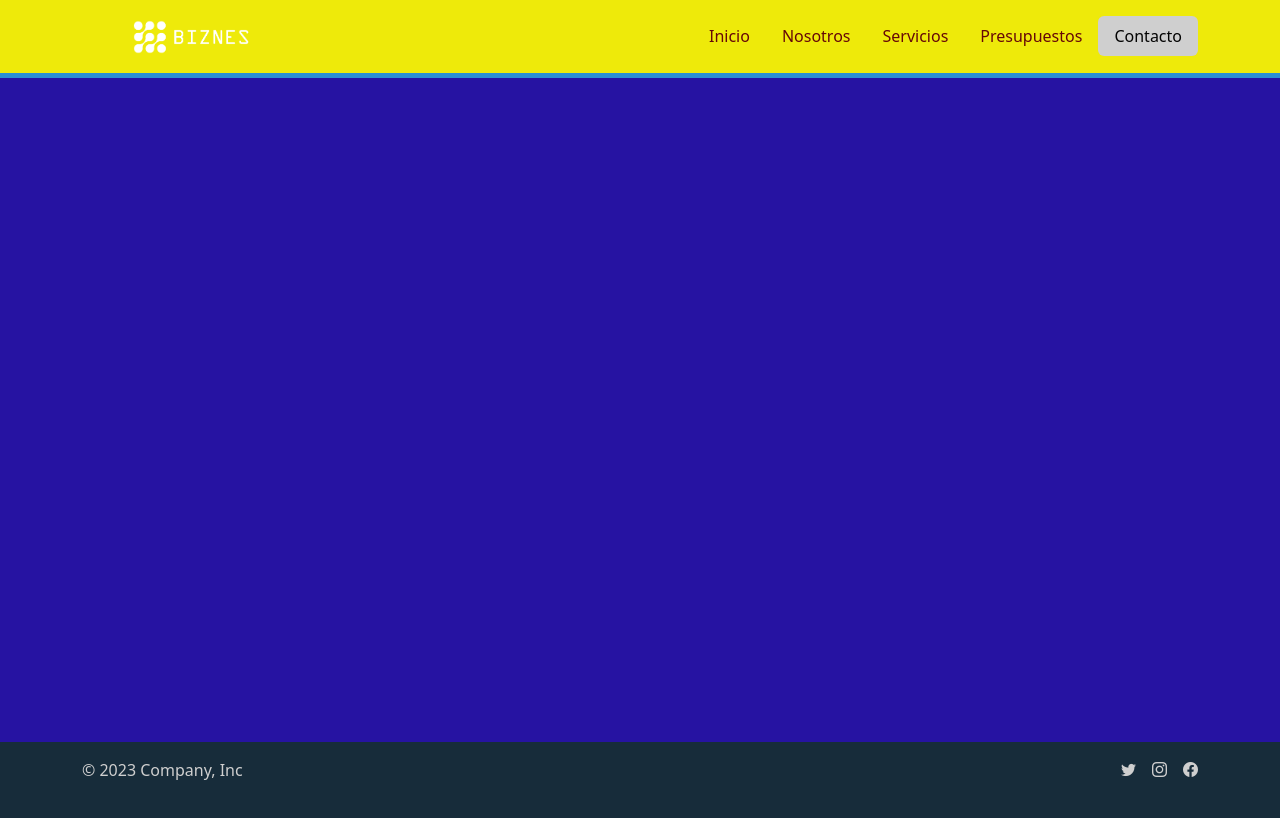
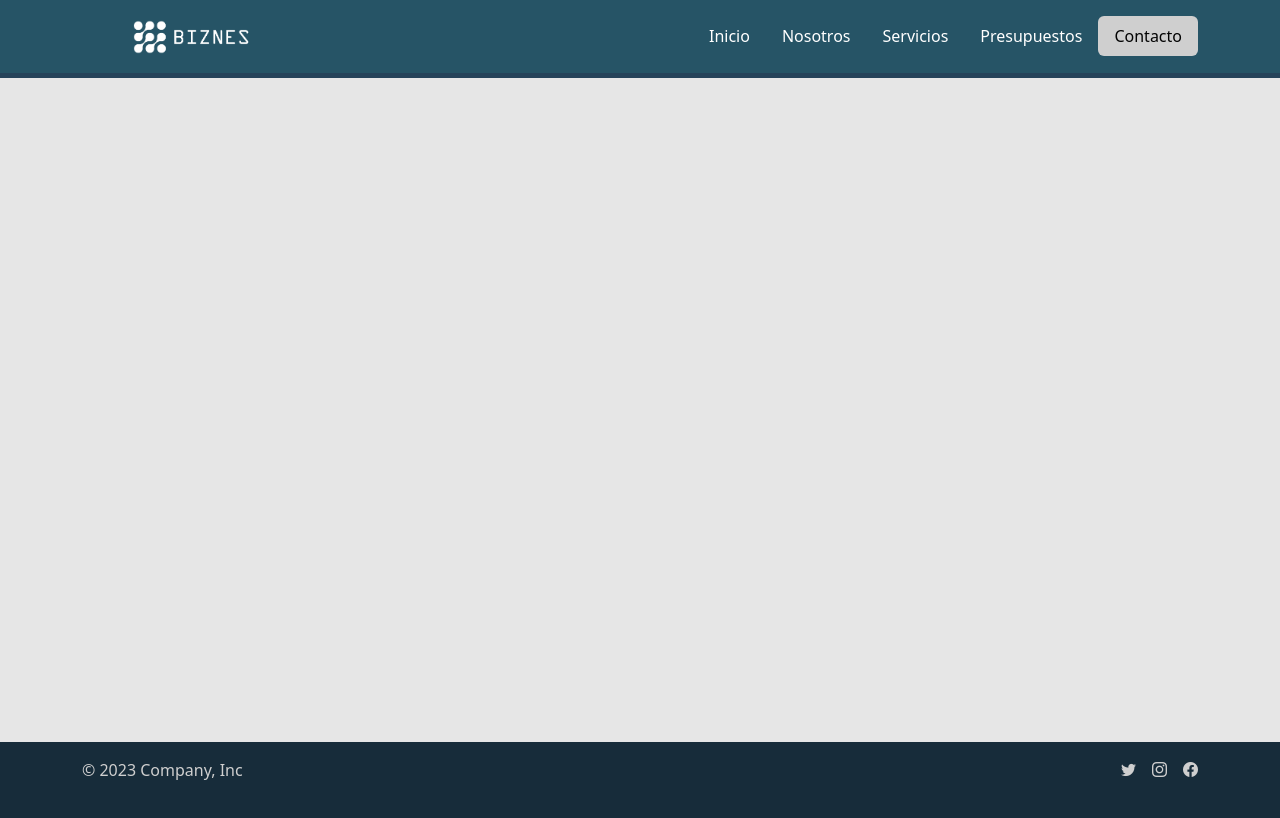
Before and after one commit to fernandosaldias88/trabajointegrador, a plain HTML site: page pages/contacto.html in a window 1280 px wide. Drawn offline with nearby package versions, Linux system fonts and the light colour scheme.

Commit message:
Se modifican los link y colores

```diff
--- a/css/style.css
+++ b/css/style.css
@@ -6,19 +6,19 @@
 }
 
 .cabecera{
-    background-color: #eeea0a !important;
-    border-bottom:  5px solid #2b8fd2;
+    background-color: #265466 !important;
+    border-bottom:  5px solid #26435a;
 
 }
 
 a{
-    color: rgb(102, 7, 7) !important;
+    color: rgb(255, 255, 255) !important;
     text-decoration: none;
     font-size: 15px;
 }
 
 body{
-    background-color: rgb(38, 19, 162);
+    background-color: rgb(230, 230, 230);
     margin: 0%;
     padding: 0%;
 }
--- a/pages/contacto.html
+++ b/pages/contacto.html
@@ -27,10 +27,10 @@
 
           <ul class="nav nav-pills">
             <li class="nav-item"><a href="/index.html" class="nav-link " aria-current="page">Inicio</a></li>
-            <li class="nav-item"><a href="/pages/nosotros.html" class="nav-link ">Nosotros</a></li>
-            <li class="nav-item"><a href="/pages/servicios.html" class="nav-link">Servicios</a></li>
-            <li class="nav-item"><a href="/pages/presupuestos.html" class="nav-link">Presupuestos</a></li>
-            <li class="nav-item"><a href="/pages/contacto.html" class="nav-link active">Contacto</a></li>
+            <li class="nav-item"><a href="nosotros.html" class="nav-link ">Nosotros</a></li>
+            <li class="nav-item"><a href="servicios.html" class="nav-link">Servicios</a></li>
+            <li class="nav-item"><a href="presupuestos.html" class="nav-link">Presupuestos</a></li>
+            <li class="nav-item"><a href="#" class="nav-link active">Contacto</a></li>
           </ul>
         </header>
       </div>
```
Also changed, not shown: index.html (+4 -4 lines), pages/nosotros.html (+4 -4 lines), pages/presupuestos.html (+4 -4 lines), pages/servicios.html (+4 -4 lines).
